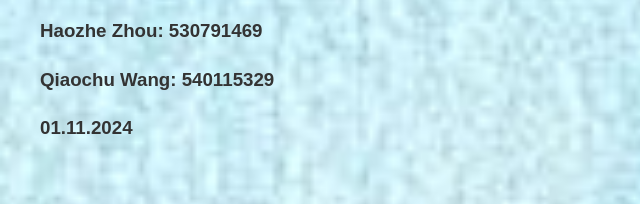
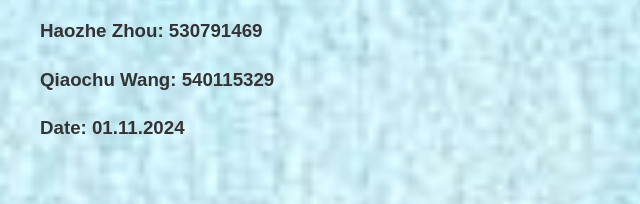
Before and after one commit to Zihan1037/Zihan, a plain HTML site: page index.html in a window 1280 px wide. Shown: the part 925-1129 px from the top of the page, 0-640 px from the left. Drawn offline with Linux system fonts and the light colour scheme.

Commit message:
Update index.html

```diff
--- a/index.html
+++ b/index.html
@@ -53,7 +53,7 @@
     <h3>Zihan Wang: 530732417</h3>
     <h3>Haozhe Zhou: 530791469</h3>
     <h3>Qiaochu Wang: 540115329</h3>
-    <h3>01.11.2024</h3>
+    <h3>Date: 01.11.2024</h3>
     <br>
     <h2>Blackground</h2>
     <h3>Connect with sustainable energy</h3>
```
